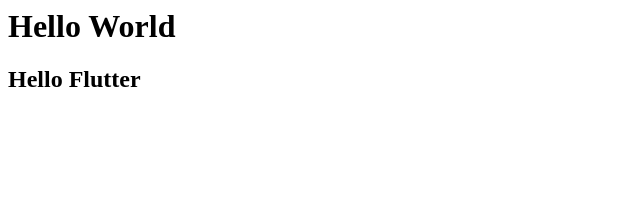
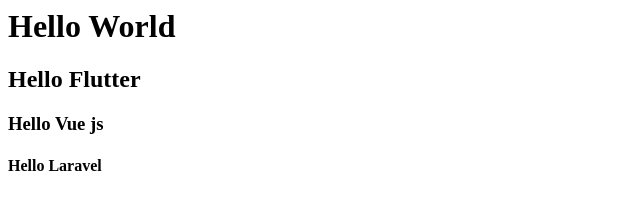
Before and after one commit to jagruti99/test99, a plain HTML site: page index.html in a window 1280 px wide. Shown: the whole page, without its empty margins (0-640 px from the left). Drawn offline with Linux system fonts and the light colour scheme.

Commit message:
thirdcommit

```diff
--- a/index.html
+++ b/index.html
@@ -8,5 +8,7 @@
 <body>
     <h1>Hello World</h1>
     <h2>Hello Flutter</h2>
+    <h3>Hello Vue js</h3>
+    <h4>Hello Laravel</h4>
 </body>
 </html>
```
